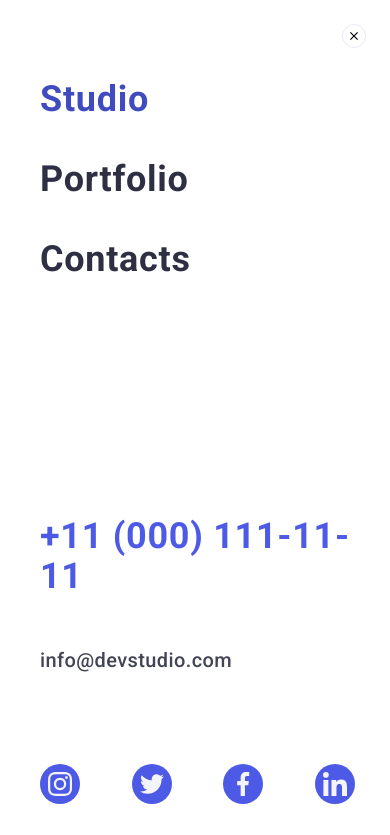
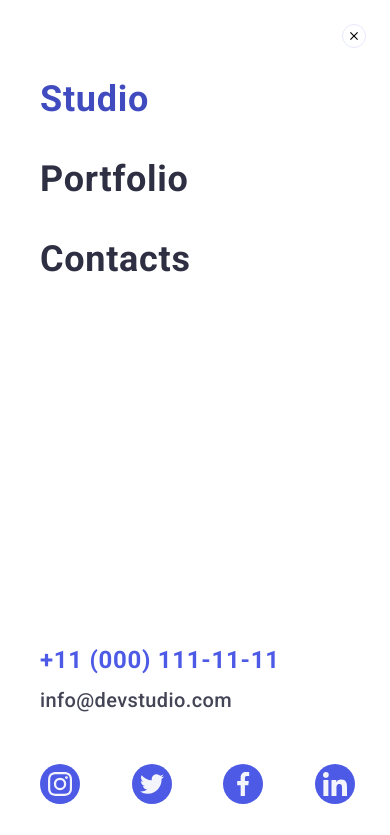
Before and after one commit to Iriadna777/goit-markup-hw-06, a plain HTML site: page index.html in a window 390 px wide. Both pictures are taken after a click on the button 359 px from the left and 35 px from the top of the page. Shown: the top 835 px of the page. Drawn offline with nearby package versions, Linux system fonts and the light colour scheme.

Commit message:
доопрацювання 1

```diff
--- a/css/media.css
+++ b/css/media.css
@@ -1,4 +1,7 @@
 @media screen and (max-width: 427px) {
+  .tel-link {
+    font-size: 24px;
+  }
 }
 
 @media screen and (min-width: 428px) {
--- a/css/styles.css
+++ b/css/styles.css
@@ -201,8 +201,8 @@ body {
 }
 
 .mob-adress-list {
-  display: flex;
-  flex-direction: column;
+  /* display: flex;
+  flex-direction: column; */
 }
 .mob-address-list-item {
   font-size: 36px;
@@ -210,7 +210,6 @@ body {
   font-weight: 700;
   line-height: 1.1;
   letter-spacing: 0.02em;
-  margin-bottom: 40px;
 }
 .mob-address-list-link {
 }
@@ -228,7 +227,7 @@ body {
 .mobmenu-soc-list {
   display: flex;
   justify-content: space-between;
-  padding-top: 48px;
+  margin-top: 48px;
 }
 .mobmenu-soc-item {
   width: 40px;
```
